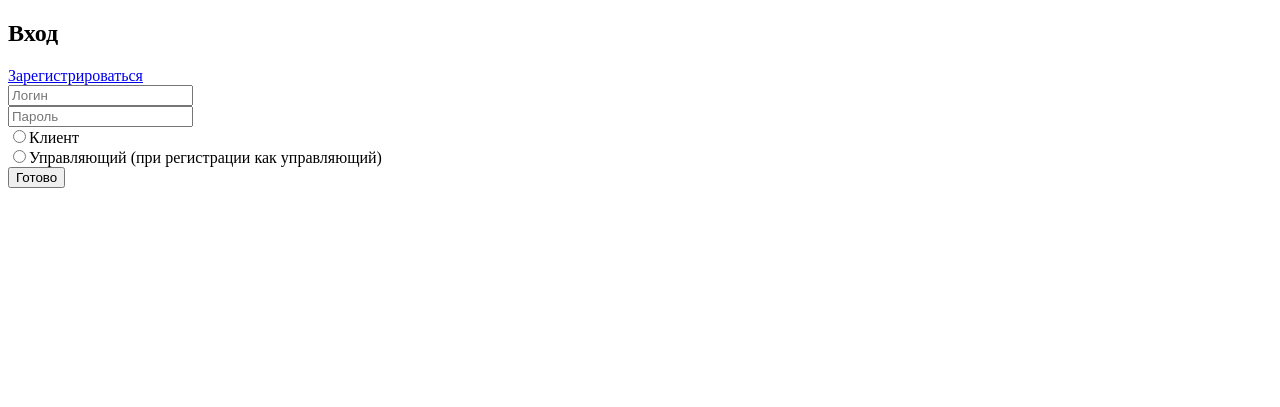
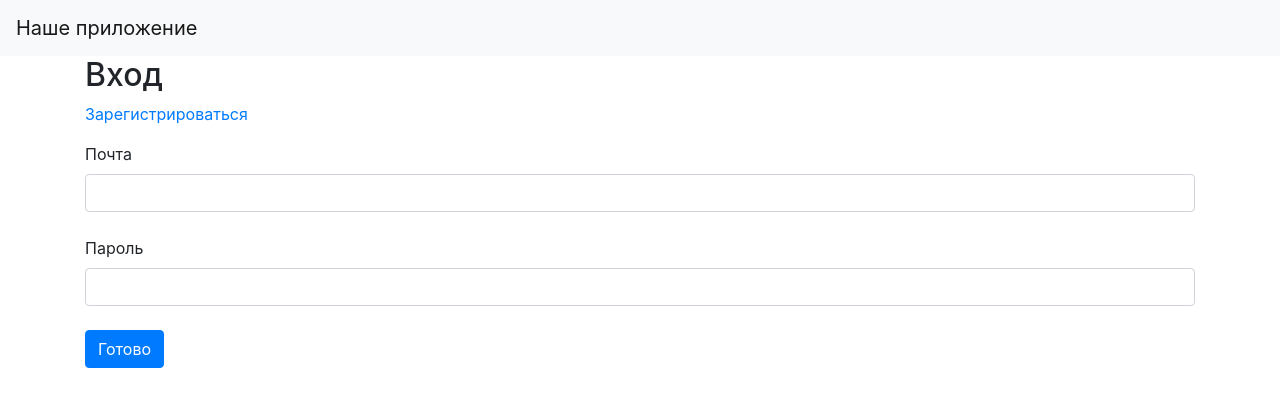
Before and after one commit to ArsenyGolovin/FlightSystem, a Flask app: page /login in a window 1280 px wide. Shown: the top 407 px of the page. Run offline with Flask 2, Linux system fonts and the light colour scheme; some libraries are stand-ins or nearby versions.

Commit message:
Добавлена форма для входа

```diff
--- a/data/db_session.py
+++ b/data/db_session.py
@@ -20,7 +20,7 @@ def global_init(db_file):
     conn_str = f'sqlite:///{db_file.strip()}?check_same_thread=False'
     print(f"Подключение к базе данных по адресу {conn_str}")
 
-    engine = sa.create_engine(conn_str, echo=True)
+    engine = sa.create_engine(conn_str)
     __factory = orm.sessionmaker(bind=engine)
 
     from . import __all_models
--- a/forms/user.py
+++ b/forms/user.py
@@ -1,13 +1,19 @@
 from flask_wtf import FlaskForm
 from wtforms import StringField, PasswordField, RadioField, SubmitField
-from wtforms.validators import DataRequired, Email
+from wtforms.validators import DataRequired, Email, Length
 
 
-class RegisterForm(FlaskForm):
+class RegistrationForm(FlaskForm):
     name = StringField('ФИО', validators=[DataRequired()])
     email = StringField('Почта', validators=[DataRequired(), Email()])
-    password = PasswordField('Пароль', validators=[DataRequired()])
-    password2 = PasswordField('Подтверждение пароля', validators=[DataRequired()])
+    password = PasswordField('Пароль', validators=[DataRequired(), Length(8)])
+    password2 = PasswordField('Подтверждение пароля', validators=[DataRequired(), Length(8)])
     user_type = RadioField("Войти как:", choices=[("client", "Клиент"), ("manager", "Менеджер")],
                            validators=[DataRequired()])
     submit = SubmitField('Готово')
+
+
+class LoginForm(FlaskForm):
+    email = StringField('Почта', validators=[DataRequired(), Email()])
+    password = PasswordField('Пароль', validators=[DataRequired()])
+    submit = SubmitField('Готово')
--- a/main.py
+++ b/main.py
@@ -1,8 +1,8 @@
 from flask import Flask, redirect
 from flask import render_template
-from forms.user import RegisterForm
+from forms.user import *
 from data import db_session
-from data.users import User
+from data.users import User, check_password_hash
 
 app = Flask(__name__)
 app.config['SECRET_KEY'] = 'yandexlyceum_secret_key'
@@ -16,8 +16,9 @@ def index():
 
 @app.route('/registration', methods=['GET', 'POST'])
 def registration():
-    form = RegisterForm()
-    print(form.name.data, form.email.data, form.password.data, form.password2.data, form.user_type.data)
+    form = RegistrationForm()
+    print(form.errors)
+    print("Регистрация:", form.name.data, form.email.data, form.user_type.data)
     if form.validate_on_submit():
         if form.password.data != form.password2.data:
             return render_template('registration.html', title='Регистрация',
@@ -40,7 +41,18 @@ def registration():
 
 @app.route('/login', methods=['GET', 'POST'])
 def login():
-    return render_template('/login.html')
+    form = LoginForm()
+    print("Вход:", form.email.data, form.password.data)
+    if form.validate_on_submit():
+        if not (f := db_sess.query(User).filter(User.email == form.email.data).first()):
+            return render_template('login.html', title='Регистрация',
+                                   form=form, message='Пользователь с этой почтой не найден')
+        print(f)
+        '''user.set_password(form.password.data)
+        db_sess.add(user)
+        db_sess.commit()'''
+        return redirect('/manager') if user.is_manager else redirect('/client')
+    return render_template('login.html', title='Вход', form=RegistrationForm())
 
 
 if __name__ == '__main__':
--- a/templates/base.html
+++ b/templates/base.html
@@ -15,7 +15,6 @@
         <a class="navbar-brand" href="#">Наше приложение</a>
     </nav>
 </header>
-<!-- Begin page content -->
 <main role="main" class="container">
     {% block content %}{% endblock %}
 </main>
--- a/templates/login.html
+++ b/templates/login.html
@@ -1,21 +1,16 @@
-<!DOCTYPE html>
-<html lang="en">
-<head>
-    <meta charset="UTF-8">
-    <title>Вход</title>
-</head>
-<body>
-<form>
+{% extends "base.html" %}
+
+{% block content %}
+<form method="post">
     <h2>Вход</h2>
-    <a href="/registration">Зарегистрироваться</a>
+    <p><a href="/registration">Зарегистрироваться</a></p>
     <div>
-        <input placeholder="Логин"><br>
-        <input type="password" placeholder="Пароль"><br>
-        <input type="radio" name="user_type" value="client" id="1"><label for="1">Клиент</label><br>
-        <input type="radio" name="user_type" value="manager" id="2"><label for="2">Управляющий
-            (при регистрации как управляющий)</label><br>
-        <button type="submit">Готово</button>
+        {{ form.csrf_token() }}
+        {{ form.email.label }}<br>
+        {{ form.email(class="form-control", type="email") }}<br>
+        {{ form.password.label }}<br>
+        {{ form.password(class="form-control", type="password", id="pass") }}<br>
+        {{ form.submit(type="submit", class="btn btn-primary") }}
     </div>
 </form>
-</body>
-</html>
+{% endblock %}
--- a/templates/registration.html
+++ b/templates/registration.html
@@ -16,7 +16,7 @@
         {{ form.password2(class="form-control", type="password", id="pass2") }}<br>
         {{ form.user_type.label }}<br>
         {{ form.user_type(type="radio") }}<br>
-        {{ form.submit(type="submit", class="btn btn-primary") }}<br>
+        {{ form.submit(type="submit", class="btn btn-primary") }}
     </div>
 </form>
 {% endblock %}
```
